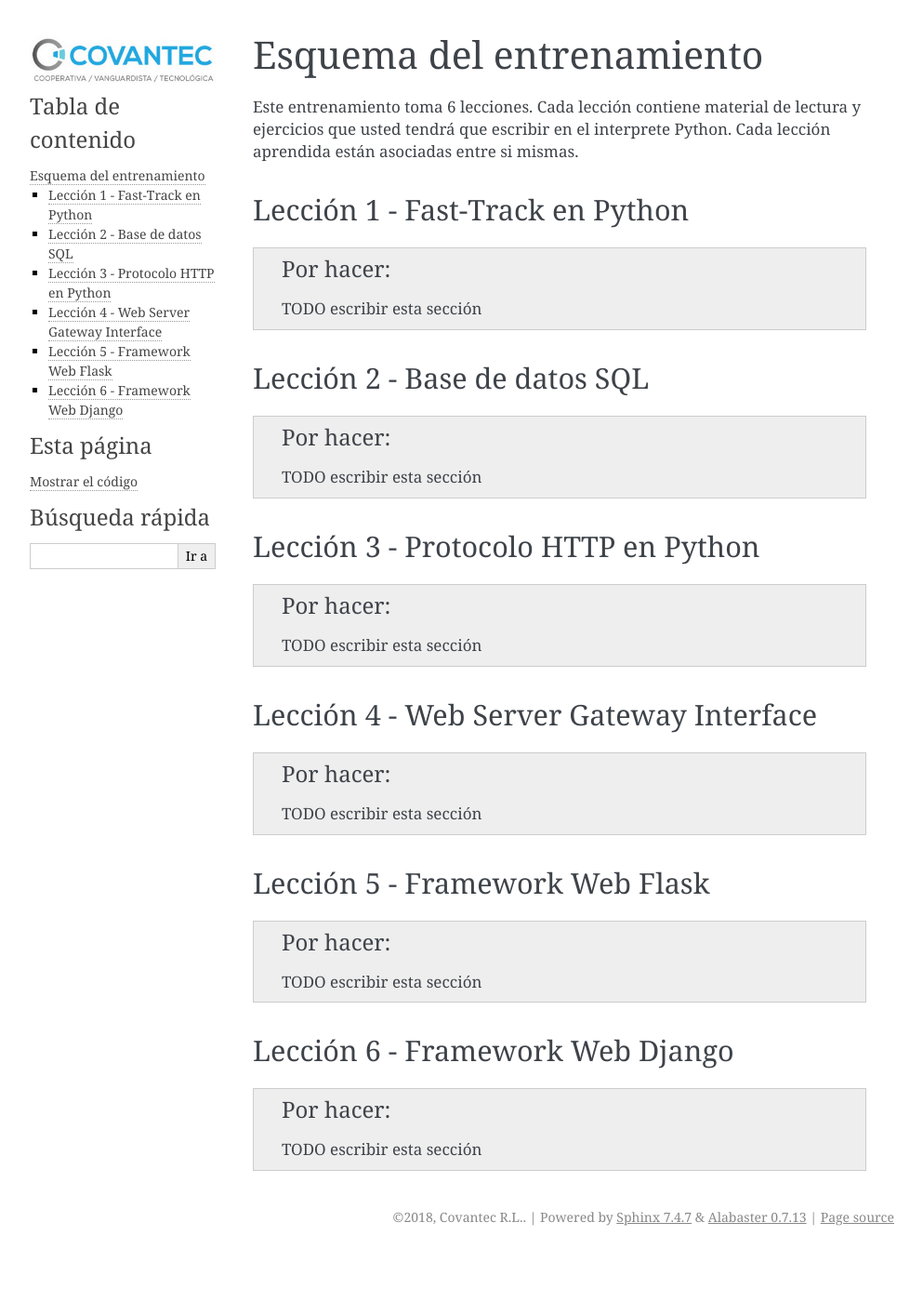
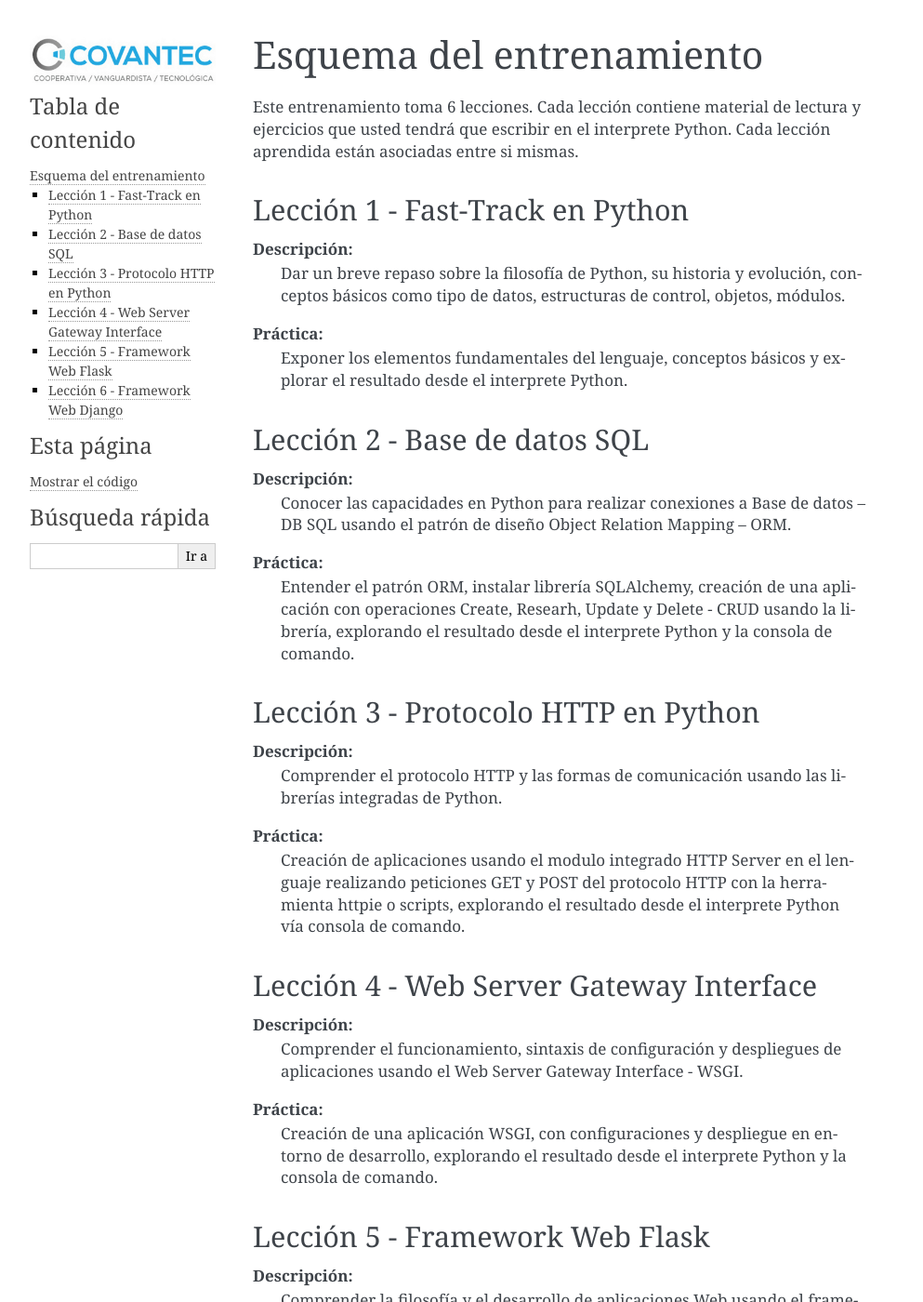
Before and after one commit to macagua/entrenamiento.frameworks_web_python, a Sphinx documentation site: the page built from source/esquema.rst, in a window 1280 px wide and 1400 px high. Shown: the whole window at 93% size, without its empty margins (148-1141 px from the left). Built offline with Sphinx 7.4.7, drawn with Linux system fonts in a browser that asks for light colours; some of the changed text lies outside the part shown.

Commit message:
Agregar esquema del entrenamiento

```diff
--- a/source/esquema.rst
+++ b/source/esquema.rst
@@ -16,8 +16,13 @@ aprendida están asociadas entre si mismas.
 Lección 1 - Fast-Track en Python
 --------------------------------
 
-.. todo::
-    TODO escribir esta sección
+**Descripción:**
+	Dar un breve repaso sobre la filosofía de Python, su historia y evolución,
+	conceptos básicos como tipo de datos, estructuras de control, objetos, módulos.
+
+**Práctica:**
+	Exponer los elementos fundamentales del lenguaje, conceptos básicos y explorar
+	el resultado desde el interprete Python.
 
 
 .. _esquema_entrenamiento_leccion2:
@@ -25,9 +30,14 @@ Lección 1 - Fast-Track en Python
 Lección 2 - Base de datos SQL
 -----------------------------
 
-.. todo::
+**Descripción:**
+	Conocer las capacidades en Python para realizar conexiones a Base de datos – DB
+	SQL usando el patrón de diseño Object Relation Mapping – ORM.
 
-    TODO escribir esta sección
+**Práctica:**
+	Entender el patrón ORM, instalar librería SQLAlchemy, creación de una aplicación
+	con operaciones Create, Researh, Update y Delete - CRUD usando la librería,
+	explorando el resultado desde el interprete Python y la consola de comando.
 
 
 .. _esquema_entrenamiento_leccion3:
@@ -36,8 +46,15 @@ Lección 2 - Base de datos SQL
 Lección 3 - Protocolo HTTP en Python
 ------------------------------------
 
-.. todo::
-    TODO escribir esta sección
+**Descripción:**
+	Comprender el protocolo HTTP y las formas de comunicación usando las librerías
+	integradas de Python.
+
+**Práctica:**
+	Creación de aplicaciones usando el modulo integrado HTTP Server en el lenguaje
+	realizando peticiones GET y POST del protocolo HTTP con la herramienta httpie
+	o scripts, explorando el resultado desde el interprete Python vía consola de
+	comando.
 
 
 .. _esquema_entrenamiento_leccion4:
@@ -46,8 +63,14 @@ Lección 3 - Protocolo HTTP en Python
 Lección 4 - Web Server Gateway Interface
 ----------------------------------------
 
-.. todo::
-    TODO escribir esta sección
+**Descripción:**
+	Comprender el funcionamiento, sintaxis de configuración y despliegues de aplicaciones
+	usando el Web Server Gateway Interface - WSGI.
+
+**Práctica:**
+	Creación de una aplicación WSGI, con configuraciones y despliegue en entorno de
+	desarrollo, explorando el resultado desde el interprete Python y la consola de
+	comando.
 
 
 .. _esquema_entrenamiento_leccion5:
@@ -56,8 +79,13 @@ Lección 4 - Web Server Gateway Interface
 Lección 5 - Framework Web Flask
 -------------------------------
 
-.. todo::
-    TODO escribir esta sección
+**Descripción:**
+	Comprender la filosofía y el desarrollo de aplicaciones Web usando el framework Flask.
+
+**Práctica:**
+	Creación de aplicación con el patrón de diseño Model View Controller - MVC, formularios
+	HTML, operaciones CRUD usando BD SQL, explorando el resultado desde la consola de comando
+	y el navegador Web.
 
 
 .. _esquema_entrenamiento_leccion6:
@@ -66,5 +94,11 @@ Lección 5 - Framework Web Flask
 Lección 6 - Framework Web Django
 --------------------------------
 
-.. todo::
-    TODO escribir esta sección
+**Descripción:**
+	Comprender la filosofía y el desarrollo de aplicaciones Web usando el framework Django
+
+**Práctica:**
+	Creación de aplicación con el patrón MVC, operaciones CRUD usando BD SQL, habilitando
+	el Django Admin para los formularios HTML, Gestionar usuarios Django creando y aplicando
+	permisos de forma granulada, explorando el resultado desde la consola de comando y el
+	navegador Web.
```
Also changed, not shown: 1 other file.
